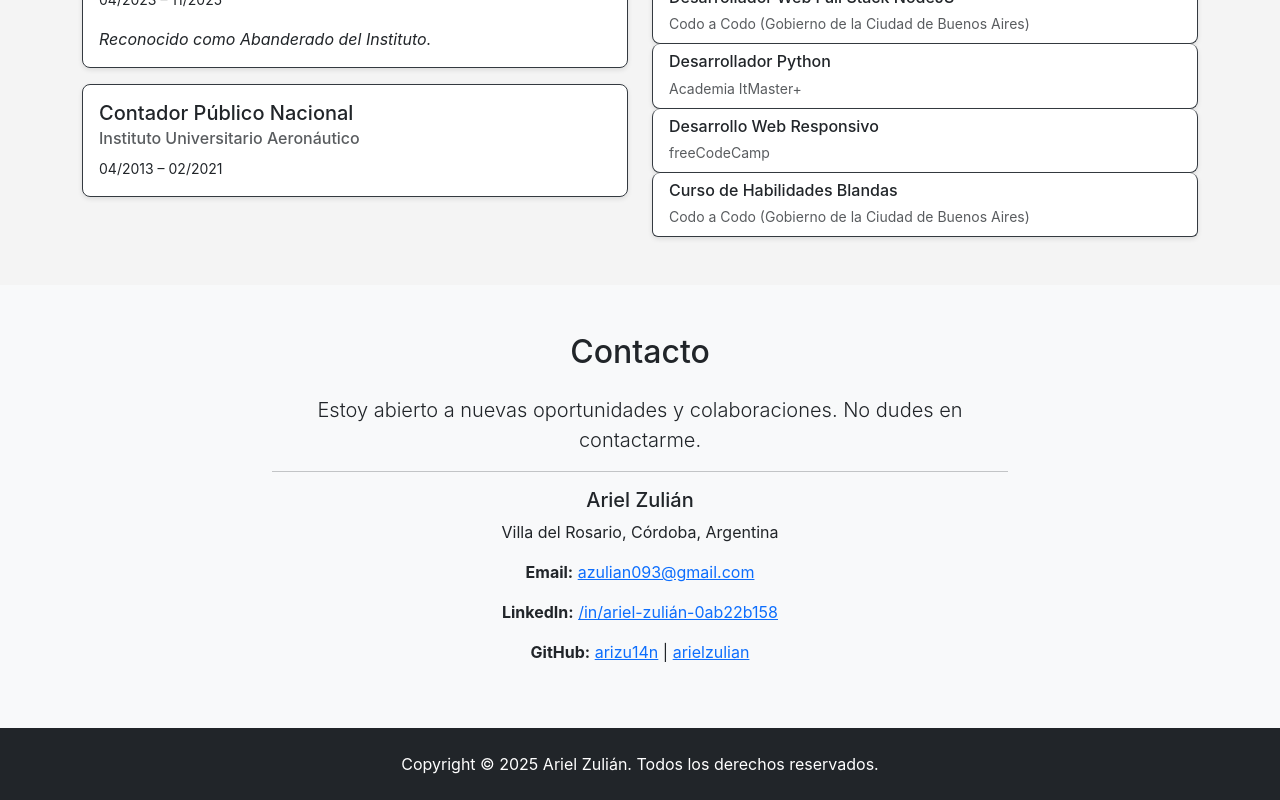
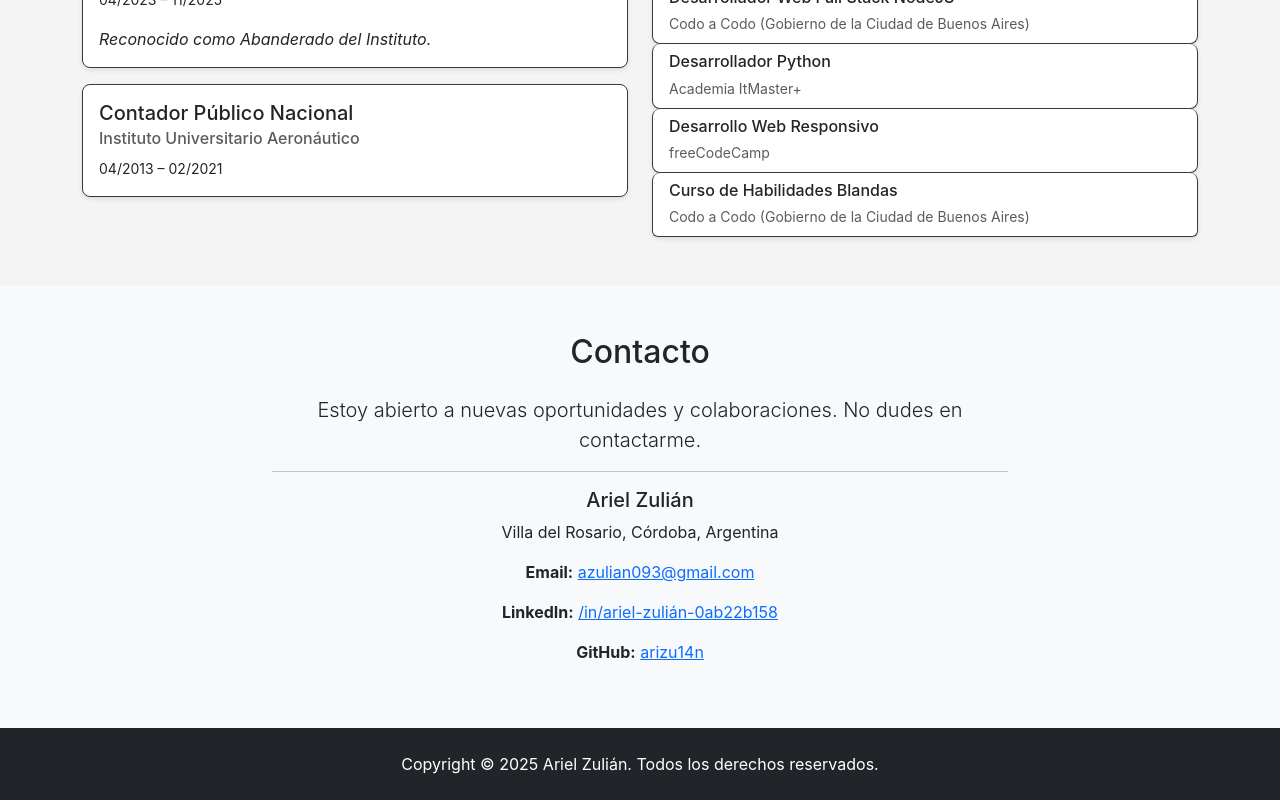
Before and after one commit to arizu14n/portafolio-web, a React (Create React App) app: page / in a window 1280 px wide. Shown: the part 5744-6544 px from the top of the page. Built offline with nearby package versions, Linux system fonts and the light colour scheme.

Commit message:
Remove one GitHub link from Contact.js

```diff
--- a/src/components/Contact.js
+++ b/src/components/Contact.js
@@ -15,7 +15,7 @@ const Contact = () => {
             <p>Villa del Rosario, Córdoba, Argentina</p>
             <p><strong>Email:</strong> <a href="mailto:azulian093@gmail.com">azulian093@gmail.com</a></p>
             <p><strong>LinkedIn:</strong> <a href="https://www.linkedin.com/in/ariel-zulián-0ab22b158" target="_blank" rel="noopener noreferrer">/in/ariel-zulián-0ab22b158</a></p>
-            <p><strong>GitHub:</strong> <a href="https://github.com/arizu14n" target="_blank" rel="noopener noreferrer">arizu14n</a> | <a href="https://github.com/arielzulian" target="_blank" rel="noopener noreferrer">arielzulian</a></p>
+            <p><strong>GitHub:</strong> <a href="https://github.com/arizu14n" target="_blank" rel="noopener noreferrer">arizu14n</a></p>
           </div>
         </div>
       </div>
```
